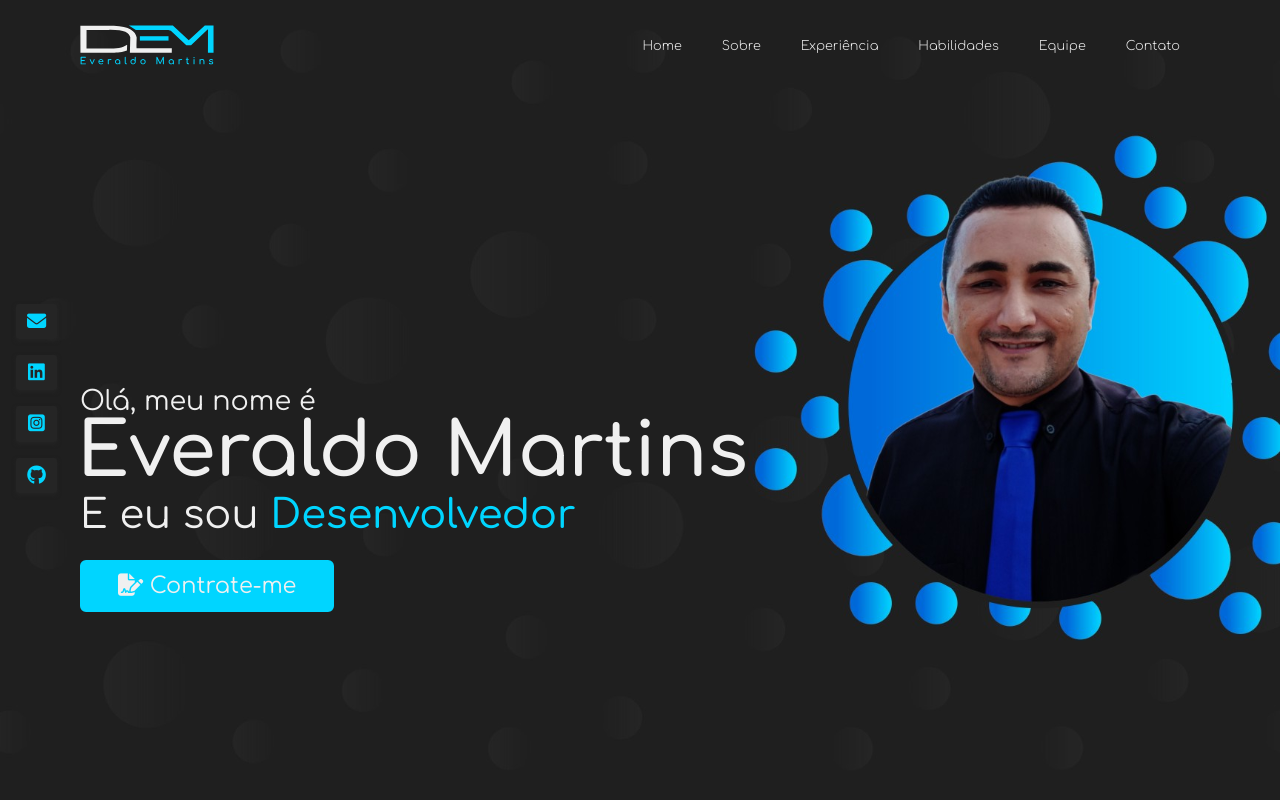
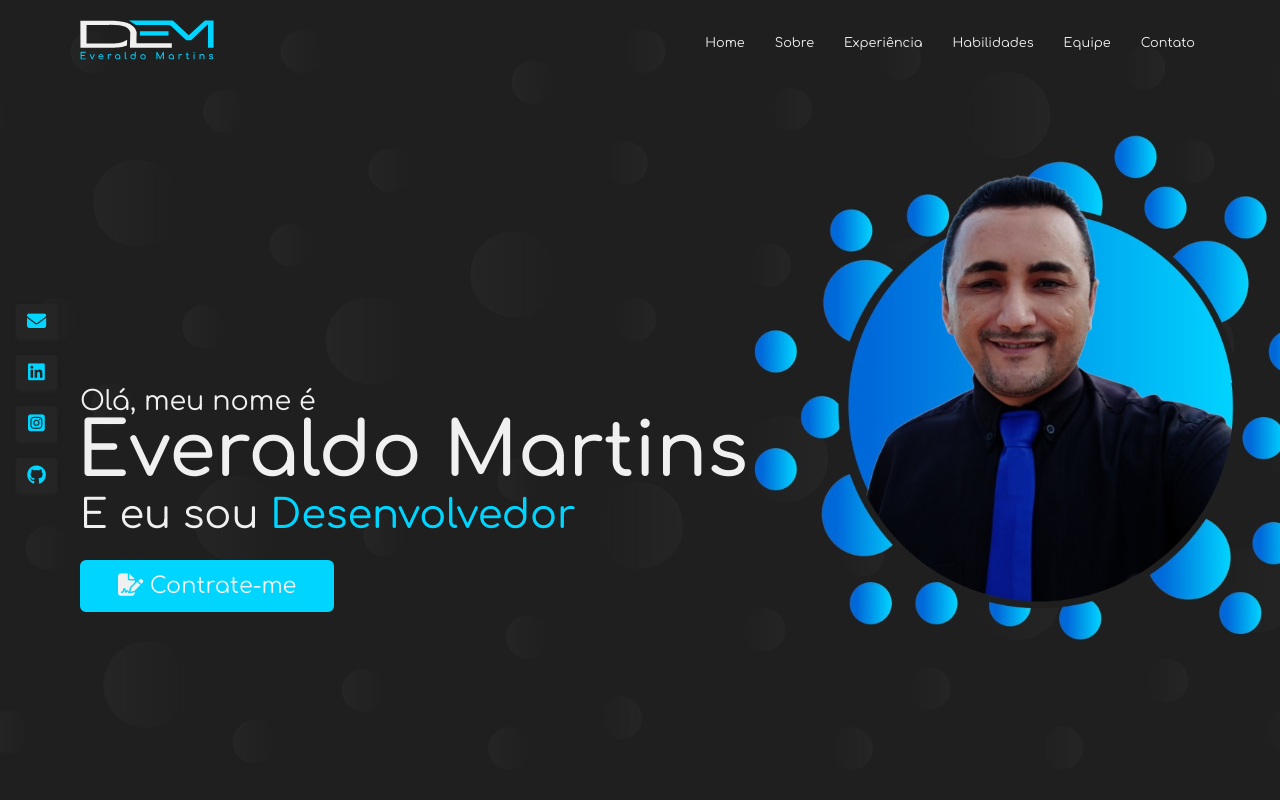
Before and after one commit to Everaldo-Martins/portifolio, a React (Vite) app: page / in a window 1280 px wide. Shown: the top 800 px of the page. Built offline with nearby package versions, Linux system fonts and the light colour scheme.

Commit message:
Implementação de efeito no menu

```diff
--- a/src/style/index.css
+++ b/src/style/index.css
@@ -169,21 +169,16 @@ section .title::after {
     transform: translateX(-50%);
 }
 
-/* navbar styling */
 .navbar {
     position: fixed;
     width: 100%;
-    z-index: 999;
     padding: 20px 0;
-    font-family: "Comfortaa", sans-serif;
-    font-optical-sizing: auto;
-    font-weight: 400;
-    font-style: normal;
     transition: all 0.3s ease;
+    z-index: 998;
 }
 
 .navbar.sticky {
-    padding: 15px 0;
+    padding: 20px 0;
     background-color: var(--color_01_opacity);
     backdrop-filter: blur(1.5rem);
 }
@@ -192,6 +187,8 @@ section .title::after {
     display: flex;
     align-items: center;
     justify-content: space-between;
+    max-width: 1300px;
+    margin: auto;
 }
 
 .navbar .logo img {
@@ -203,26 +200,45 @@ section .title::after {
     list-style: none;
     flex-direction: row;
     align-items: center;
-    justify-content: space-between;
-    gap: 0;
+    gap: 20px;
+}
+
+.navbar .menu li {
+    position: relative;
 }
 
 .navbar .menu li a {
-    display: flex;
+    font-family: "Comfortaa", sans-serif;
+    font-size: .8rem;
+    font-weight: 400;
     color: var(--color_04);
-    font-size: .8rem;
-    font-weight: 300;
-    padding: 20px;
-    transition: all .1s ease .3s;
+    padding: 20px 5px;
+    text-decoration: none;
+    transition: color 0.3s ease;
 }
 
 .navbar .menu li a:hover {
-    text-shadow: 0 1px 2px var(--color_03_opacity);
     color: var(--color_05);
 }
 
-.navbar.active .menu li a:hover {
-    color: var(--color_05);
+.navbar .menu li a::after {
+    content: '';
+    position: absolute;
+    top: 100%;
+    left: 0;
+    bottom: 0;
+    width: 100%;
+    height: 2px;
+    padding: 3px 0;
+    border-bottom: 2px solid var(--color_05);
+    transform: scaleX(0);
+    transform-origin: right;
+    transition: transform .4s ease;
+}
+
+.navbar .menu li a:hover::after {
+    transform: scaleX(1);
+    transform-origin: left;
 }
 
 /* menu btn styling */
@@ -960,12 +976,15 @@ footer .copy {
 
 @media (max-width: 947px) {
     .navbar .menu li a {
-        display: block;
+        display: flex;
+        padding: 10px 2px;
         color: var(--color_04);
-        font-size: 14px;
-        font-weight: 300;
-        margin: 0 0 0 12px;
         transition: color 0.3s ease;
+    }
+
+    .navbar .menu li a::after {
+        height: 1px;
+        padding: 5px 0;
     }
 
     .home .home-content .text-2 {
```
